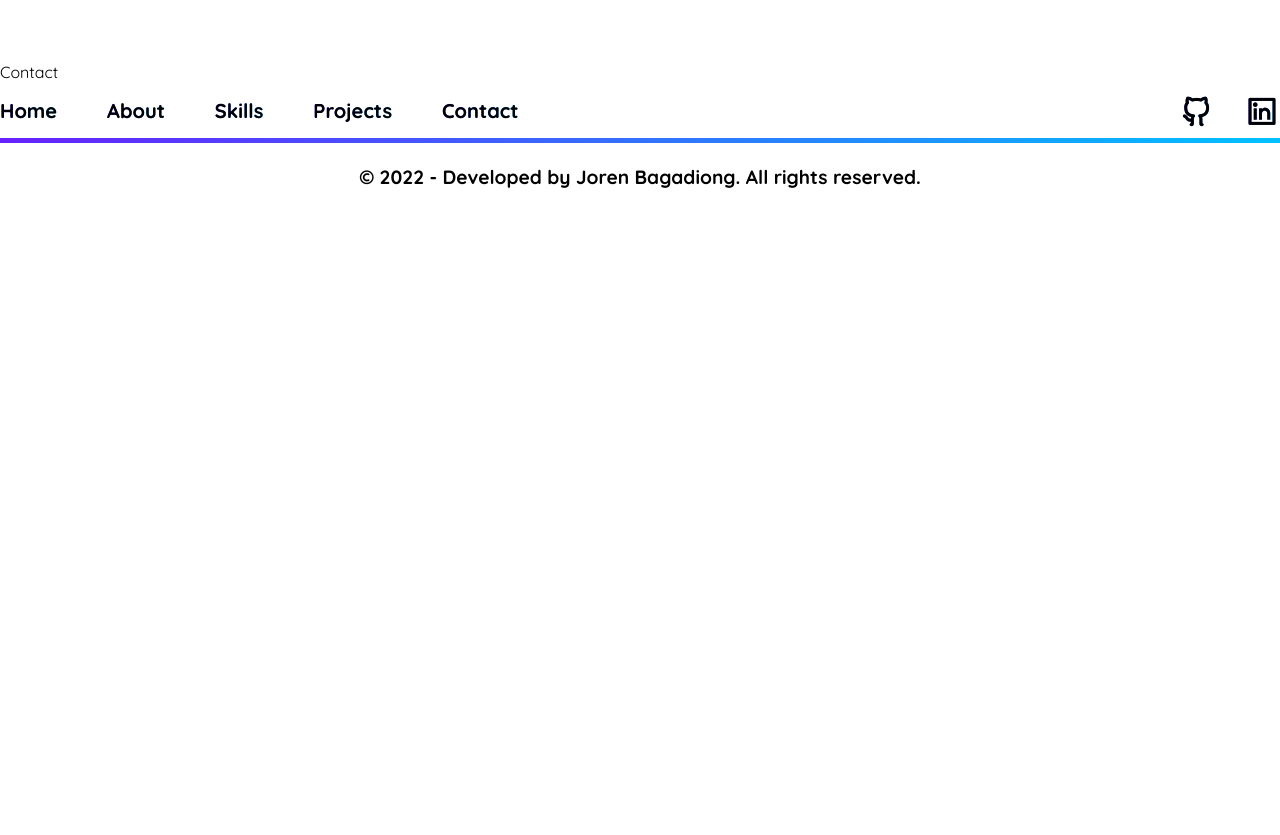
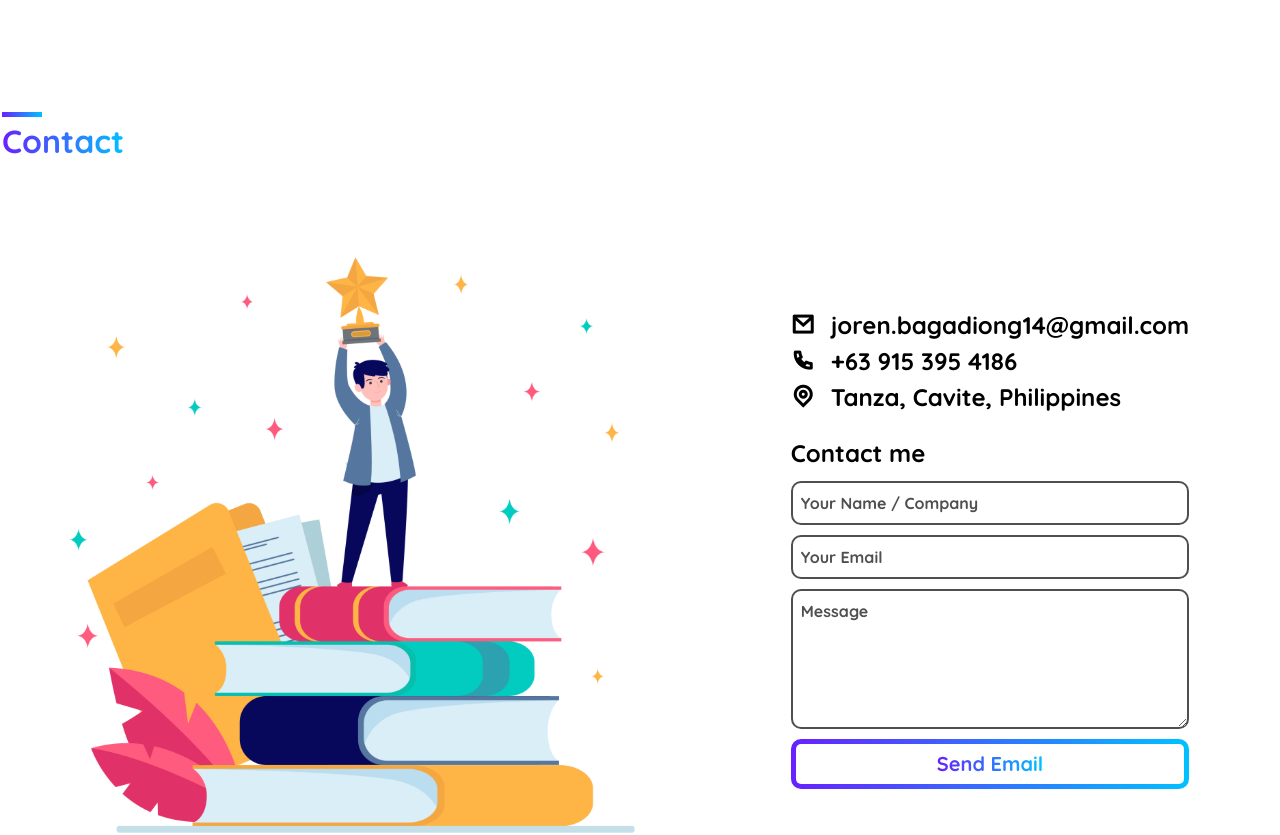
Before and after one commit to jorenbagadiong/portfolio, a Next.js app: page / in a window 1280 px wide. Shown: the part 3480-4315 px from the top of the page. Before the commit the page ends 3722 px from the top, so only its background shows below. Built offline with nearby package versions, Linux system fonts and the light colour scheme.

Commit message:
Contact Page

```diff
--- a/components/Button.js
+++ b/components/Button.js
@@ -1,6 +1,6 @@
 import Link from "next/link"
 
-export default function Button({ name, path, width, height }) {
+export default function Button({ name, path, width, height, newTab }) {
   const outerWidth = width
   const innerWidth = width - 10
 
@@ -9,7 +9,7 @@ export default function Button({ name, path, width, height }) {
 
   return (
     <Link href={path}>
-      <a target="_blank">
+      <a target={`${newTab ? "_blank" : ""}`}>
         <div
           className={`transition-all duration-200 p-[5px] ${
             width ? `w-[${outerWidth}px]` : ""
--- a/components/Contact.js
+++ b/components/Contact.js
@@ -1,7 +1,52 @@
+import Image from "next/image"
+import { Title } from "components"
+
 export default function Contact() {
   return (
-    <section id="contact">
-      <div>Contact</div>
+    <section id="contact" className="my-[5rem] border-2 border-transparent">
+      <div className="container mx-auto mt-[50px]">
+        <div>
+          <Title title="Contact" className="p-[50px]" />
+        </div>
+        <div className="container my-auto mt-[30px]">
+          <div className="flex items-cemter align-center justify-between">
+            <div className="">
+              <Image
+                src="/assets/images/Contact.svg"
+                width="700"
+                height="700"
+              />
+            </div>
+            <div className="p-10 m-auto">
+              <div className="flex gap-x-[1rem]">
+                <i className="ri-mail-line h2"></i>
+                <h2 className="h2">joren.bagadiong14@gmail.com</h2>
+              </div>
+              <div className="flex gap-x-[1rem]">
+                <i class="ri-phone-line h2"></i>
+                <h2 className="h2">+63 915 395 4186</h2>
+              </div>
+              <div className="flex gap-x-[1rem]">
+                <i class="ri-map-pin-line h2"></i>
+                <h2 className="h2">Tanza, Cavite, Philippines</h2>
+              </div>
+              <div className="flex flex-col gap-y-[10px] mt-[20px]">
+                <h2 className="h2">Contact me</h2>
+                <input type="text" placeholder="Your Name / Company" />
+                <input type="text" placeholder="Your Email" />
+                <textarea rows="5" placeholder="Message"></textarea>
+                <div className="transition-all duration-200 p-[5px] gradient rounded-[10px] cursor-pointer hover:drop-shadow-lg">
+                  <div className="p-[5px] bg-white px-[30px] rounded-[5px] text-center cursor-pointer">
+                    <span className="font-bold text-[20px] cursor-pointer gradientText">
+                      Send Email
+                    </span>
+                  </div>
+                </div>
+              </div>
+            </div>
+          </div>
+        </div>
+      </div>
     </section>
   )
 }
--- a/components/Projects.js
+++ b/components/Projects.js
@@ -22,8 +22,8 @@ export default function Projects() {
                   <h2 className="h2">{title}</h2>
                   <Image src={image} width="400" height="300" />
                   <div className="flex justify-center gap-x-[20px]">
-                    <Button name="Launch" path={path} />
-                    <Button name="Source" path={code} />
+                    <Button name="Launch" path={path} newTab={true} />
+                    <Button name="Source" path={code} newTab={true} />
                   </div>
                 </div>
               </div>
--- a/styles/globals.css
+++ b/styles/globals.css
@@ -12,6 +12,29 @@
     font-family: "Quicksand", sans-serif;
     font-weight: 400;
     scroll-behavior: smooth;
+  }
+
+  ::-webkit-scrollbar {
+    width: 10px;
+    background: #fff;
+  }
+
+  ::-webkit-scrollbar-thumb {
+    background: linear-gradient(
+      180deg,
+      #6721ff 0%,
+      #684cf5 44.01%,
+      #00c1ff 100%
+    );
+    cursor: pointer;
+  }
+
+  input {
+    @apply w-full p-2 rounded-[10px] border-2 border-gray placeholder:text-gray placeholder:font-bold;
+  }
+
+  textarea {
+    @apply w-full p-2 rounded-[10px] border-2 border-gray placeholder:text-gray placeholder:font-bold;
   }
 
   .h1 {
```
Also changed, not shown: public/assets/images/Contact.svg (added).
